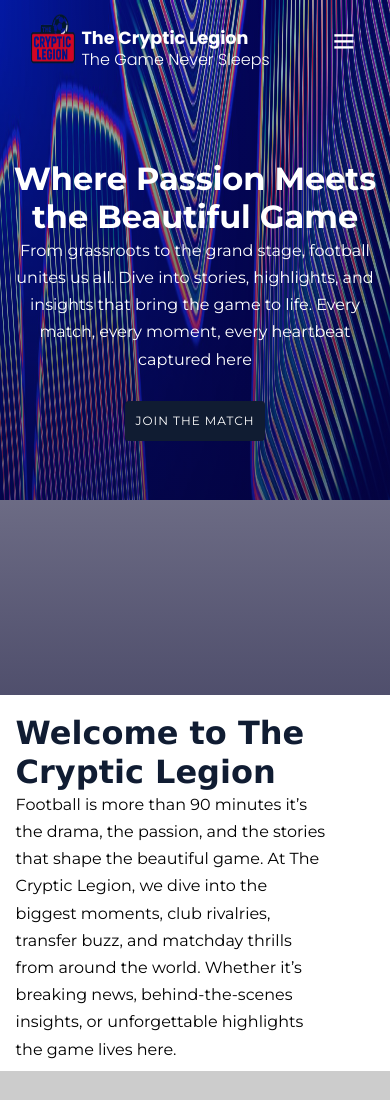
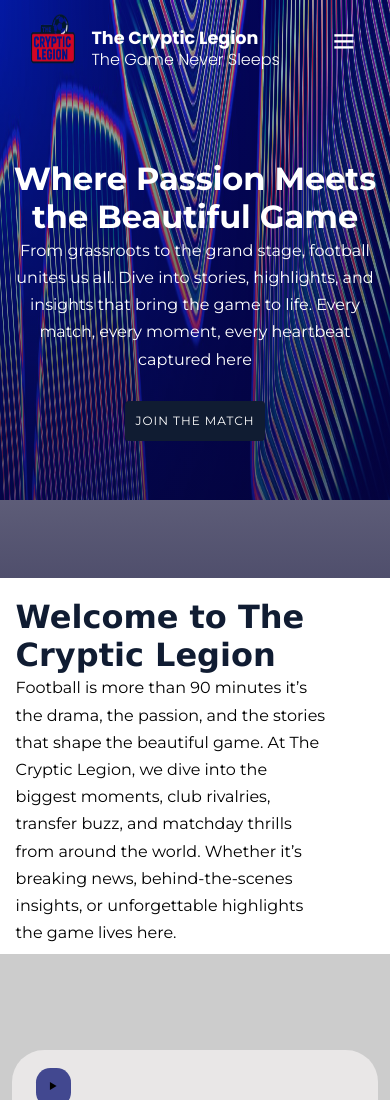
Before and after one commit to crypticlegion44/SoccerSiteSandi, a plain HTML site: page index.html in a window 390 px wide. Shown: the top 1100 px of the page. Drawn offline with nearby package versions, Linux system fonts and the light colour scheme; a script that the page names is missing.

Commit message:
Update index.html

```diff
--- a/index.html
+++ b/index.html
@@ -754,7 +754,7 @@ pro:nth-child(4) {
     margin: 0;
   }
   .Logo-name {
-    margin-left: -70px;
+    margin-left: -50px;
     margin-top: 9px;
     padding: -50px;
     color: #fff;
@@ -778,7 +778,7 @@ pro:nth-child(4) {
 
   /* HEADER */
   header {
-      height: 82.3vh;
+      height: 68.5vh;
   }
   .header-container {
     grid-template-columns: 1fr;
```
